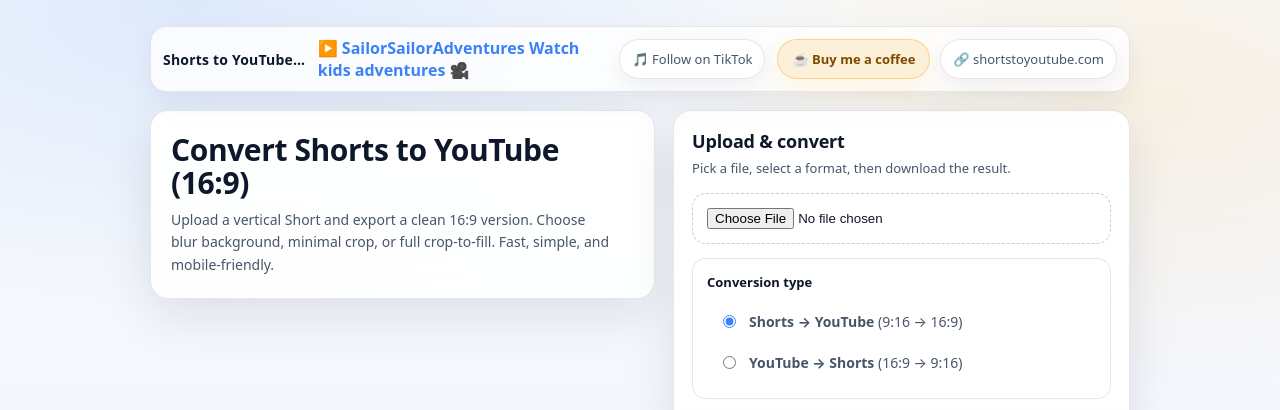
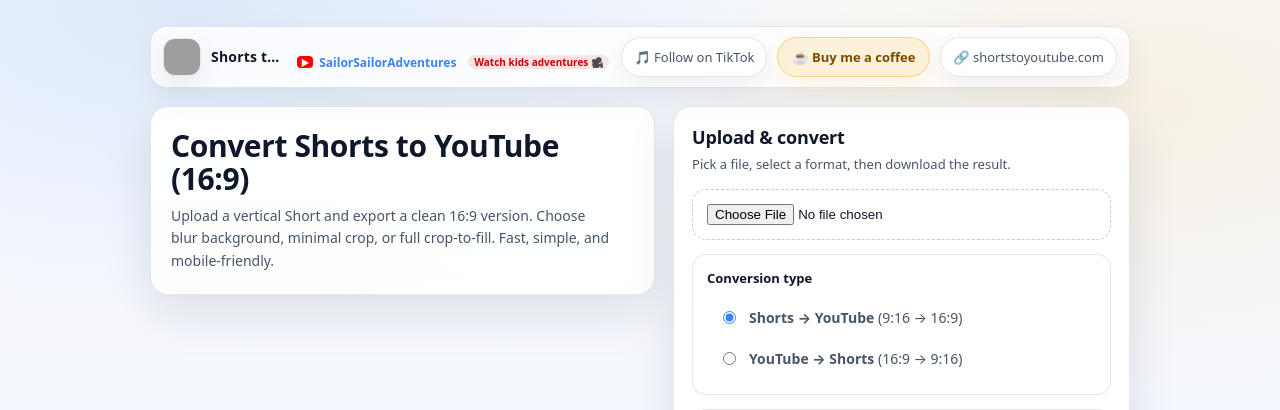
Before and after one commit to youngtallent1988-dev/shorts-to-youtube, a Flask app: page / in a window 1280 px wide. Shown: the top 410 px of the page. Run offline with Flask 3, Linux system fonts and the light colour scheme; grey boxes are pictures that could not be loaded.

Commit message:
Update topbar layout and YouTube/TikTok buttons

```diff
--- a/templates/index.html
+++ b/templates/index.html
@@ -59,6 +59,7 @@
       box-shadow: 0 10px 30px rgba(15,23,42,.06);
     }
 
+    /* ✅ Brand container */
     .brand{
       display:flex;
       align-items:center;
@@ -81,27 +82,40 @@
       flex: 0 0 auto;
     }
 
-    .brand span{ min-width: 0; }
+    /* ✅ Title never gets pushed by links */
+    .brand-text{
+      display:flex;
+      flex-direction:column;
+      gap:4px;
+      min-width:0;
+    }
+
     .brand-title{
       display:block;
+      font-size: 14px;
+      font-weight: 900;
+      line-height: 1.15;
       white-space: nowrap;
       overflow: hidden;
       text-overflow: ellipsis;
-      font-size: 14px;
-      font-weight: 900;
+      max-width: 360px;
     }
-    .brand small{
-      display:block;
+    @media (max-width: 520px){
+      .brand-title{ max-width: 220px; }
+    }
+
+    .brand-sub{
+      display:flex;
+      align-items:center;
+      gap:10px;
+      flex-wrap: wrap; /* ✅ allows wrapping so title stays clean */
       color: var(--muted);
       font-weight:700;
       font-size:12px;
-      margin-top:2px;
-      white-space: nowrap;
-      overflow: hidden;
-      text-overflow: ellipsis;
+      line-height: 1.25;
     }
 
-    /* ✅ clickable YouTube channel name */
+    /* ✅ YouTube CTA (small + classic red icon) */
     .yt-link{
       color: var(--accent);
       text-decoration: none;
@@ -109,6 +123,42 @@
     }
     .yt-link:hover{ text-decoration: underline; }
 
+    .yt-cta{
+      display:inline-flex;
+      align-items:center;
+      gap:6px;
+      font-size:12px;       /* ✅ not too small */
+      font-weight:800;
+      text-decoration:none;
+    }
+
+    .yt-play{
+      width: 16px;          /* ✅ small but clear */
+      height: 12px;
+      border-radius: 4px;
+      background: #ff0000;
+      color: #ffffff;
+      font-size: 9px;
+      font-weight: 900;
+      display: inline-flex;
+      align-items: center;
+      justify-content: center;
+      line-height: 1;
+      flex: 0 0 auto;
+    }
+
+    .yt-hint{
+      margin-left: 6px;
+      padding: 1px 6px;
+      font-size: 10px;
+      font-weight: 800;
+      border-radius: 999px;
+      background: rgba(255,0,0,0.10);
+      color: #cc0000;
+      white-space: nowrap;
+    }
+
+    /* ✅ TikTok pill stays in top-actions only */
     .top-actions{
       display:flex;
       align-items:center;
@@ -137,7 +187,6 @@
       opacity: .95;
     }
 
-    /* ✅ Buy me a coffee button (NOW links to PayPal) */
     .coffee-btn{
       display:inline-flex;
       align-items:center;
@@ -325,29 +374,32 @@
 <body>
   <div class="wrap">
     <div class="topbar">
+      <!-- ✅ Brand area (logo + title + small CTA line) -->
       <a class="brand" href="/">
+        <img class="brand-logo" src="/static/sailor-logo.png" alt="Sailor Sailor Adventures logo" />
 
+        <span class="brand-text">
           <span class="brand-title">Shorts to YouTube Converter</span>
 
+          <div class="brand-sub">
             <a class="yt-link yt-cta" id="yt-link"
                href="https://www.youtube.com/@SailorSailorAdventures"
                target="_blank" rel="noopener">
-  ▶️ SailorSailorAdventures
+              <span class="yt-play">▶</span>
+              SailorSailorAdventures
               <span class="yt-hint">Watch kids adventures 🎥</span>
             </a>
+          </div>
+        </span>
+      </a>
+
+      <div class="top-actions">
         <a class="pill"
            href="https://www.tiktok.com/@sailorsalior"
            target="_blank" rel="noopener">
           🎵 Follow on TikTok
         </a>
 
-
-          </small>
-        </span>
-      </a>
-
-      <div class="top-actions">
-        <!-- ✅ NOW Buy me a coffee goes to PayPal (same as Support) -->
         <a id="coffee-paypal-top" class="coffee-btn"
            href="https://paypal.me/shortstoyoutube"
            target="_blank" rel="noopener">
@@ -441,7 +493,6 @@
           <div class="donate">
             <p>❤️ If this tool saved you time, you can support it:</p>
 
-            <!-- ✅ Support button (PayPal) -->
             <a id="paypal-btn" class="paypal-btn"
                href="https://paypal.me/shortstoyoutube"
                target="_blank" rel="noopener">
```
Lines whose indentation alone changed are shown as unchanged.
